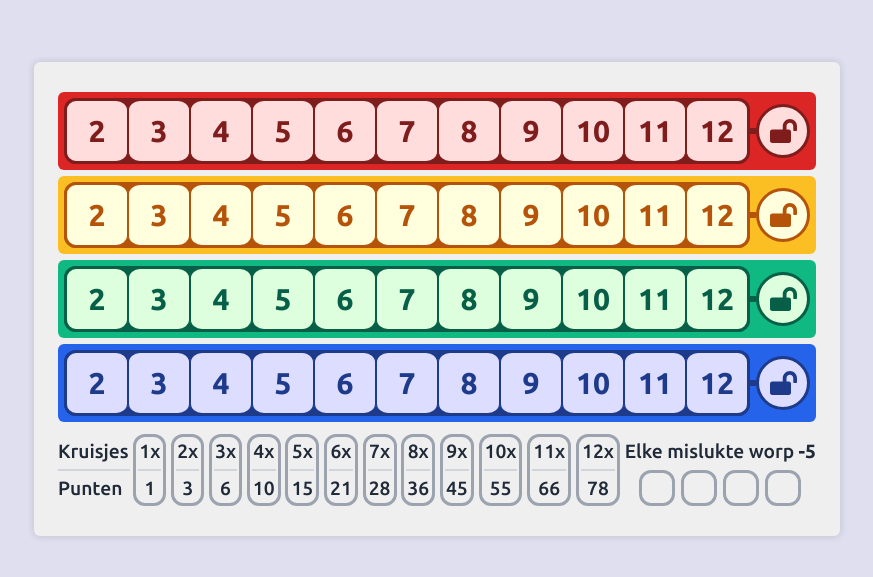
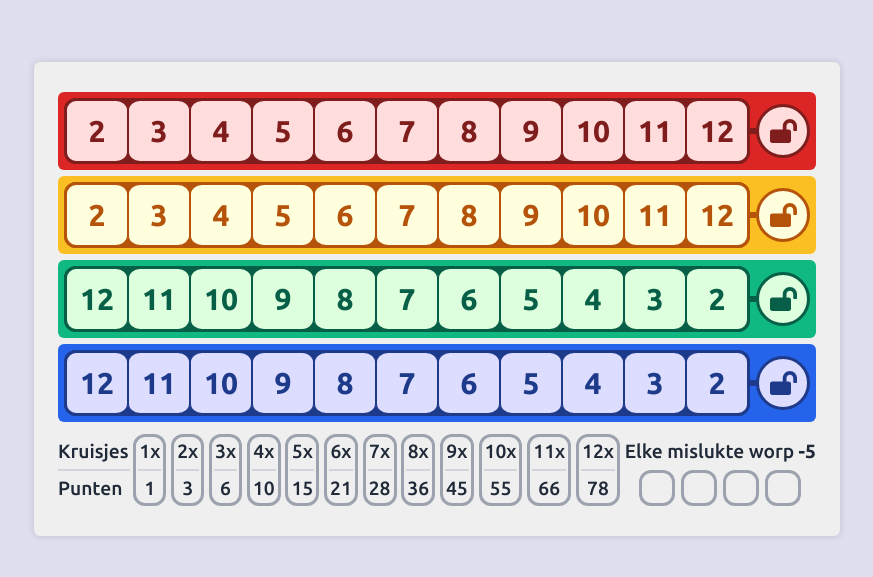
Before and after one commit to laurensrouw/quicks, a React (Create React App) app: page / in a window 1280 px wide. Shown: the part 101-678 px from the top of the page, without its empty margins (203-1076 px from the left). Built offline with nearby package versions, Linux system fonts and the light colour scheme.

Commit message:
Add dynamic numbers

```diff
--- a/src/components/board/Board.tsx
+++ b/src/components/board/Board.tsx
@@ -4,13 +4,16 @@ import styles from "./Board.module.scss";
 import Row from "./Row";
 import ScoreInfo from "./ScoreInfo";
 
+const numbers = [2, 3, 4, 5, 6, 7, 8, 9, 10, 11, 12];
+const reversed = [12, 11, 10, 9, 8, 7, 6, 5, 4, 3, 2];
+
 function Board() {
   return (
     <div className={styles.board}>
-      <Row color="RED" />
-      <Row color="YELLOW" />
-      <Row color="GREEN" />
-      <Row color="BLUE" />
+      <Row color="RED" numbers={numbers} />
+      <Row color="YELLOW" numbers={numbers} />
+      <Row color="GREEN" numbers={reversed} />
+      <Row color="BLUE" numbers={reversed} />
       <ScoreInfo />
     </div>
   );
--- a/src/components/board/Row.tsx
+++ b/src/components/board/Row.tsx
@@ -8,6 +8,7 @@ import Lock from "./Lock";
 
 interface Props {
   color: DiceColor;
+  numbers: number[];
 }
 
 function Row(props: Props) {
@@ -16,17 +17,9 @@ function Row(props: Props) {
   return (
     <div className={style}>
       <div className={styles.inner}>
-        <Box color={props.color}>2</Box>
-        <Box color={props.color}>3</Box>
-        <Box color={props.color}>4</Box>
-        <Box color={props.color}>5</Box>
-        <Box color={props.color}>6</Box>
-        <Box color={props.color}>7</Box>
-        <Box color={props.color}>8</Box>
-        <Box color={props.color}>9</Box>
-        <Box color={props.color}>10</Box>
-        <Box color={props.color}>11</Box>
-        <Box color={props.color}>12</Box>
+        {props.numbers.map((n) => (
+          <Box color={props.color}>{n}</Box>
+        ))}
       </div>
       <div className={styles.spacer} />
       <Lock color={props.color} />
```
